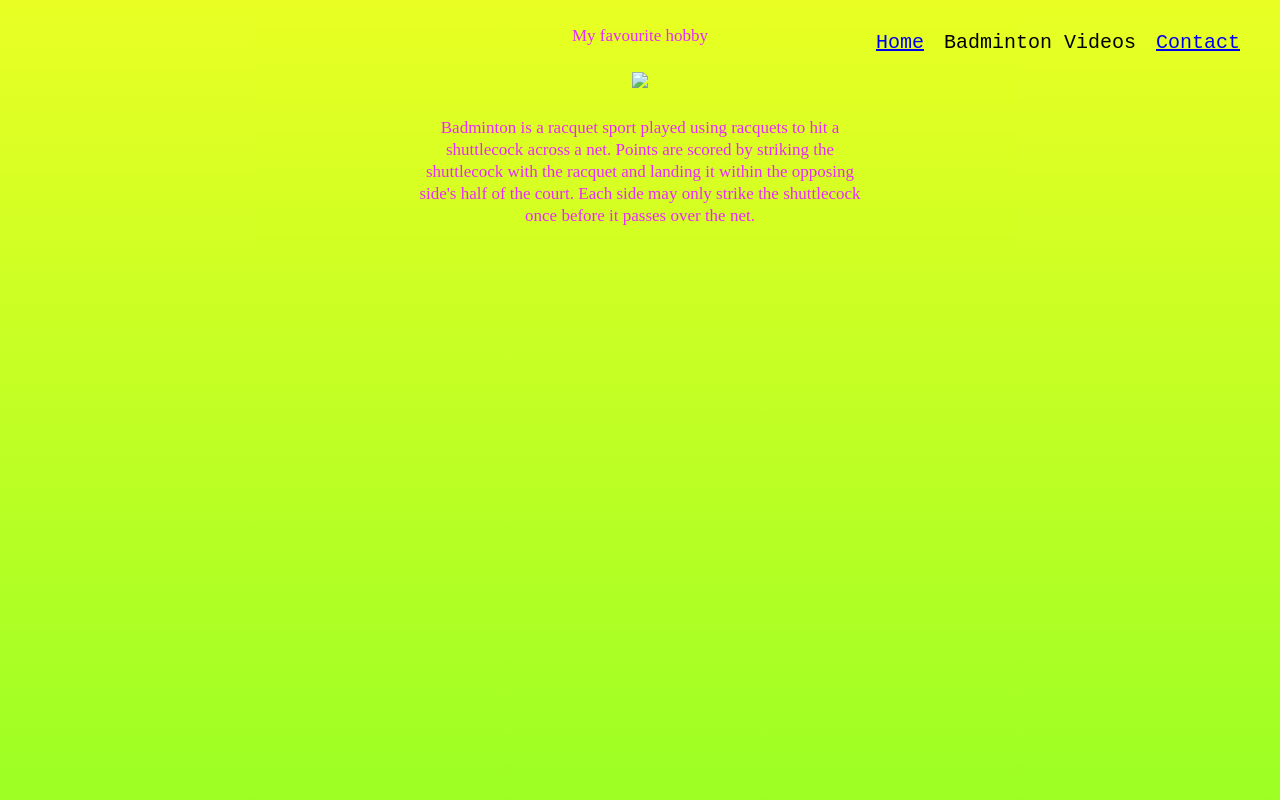
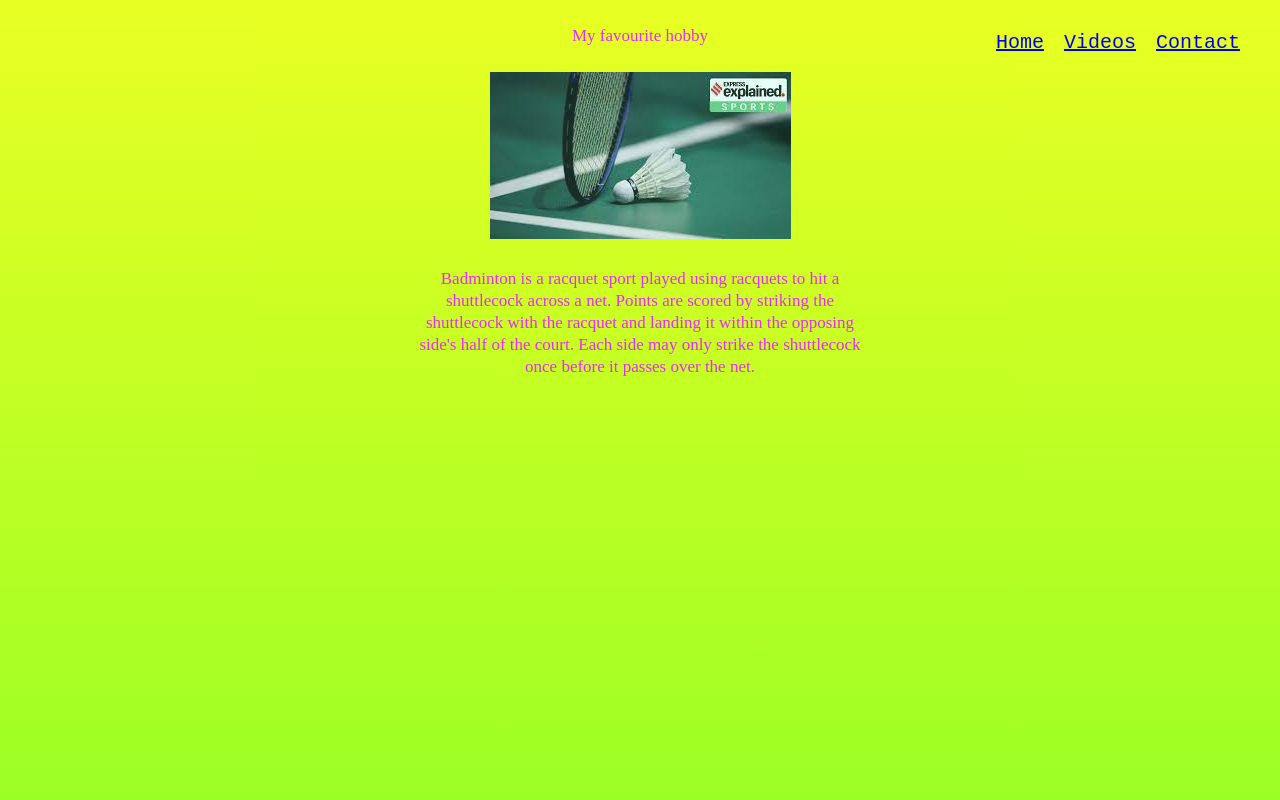
Before and after one commit to AmoghAdmane/BadmintonPro, a plain HTML site: page index.html in a window 1280 px wide. Shown: the top 800 px of the page. Drawn offline with Linux system fonts and the light colour scheme.

Commit message:
Add files via upload

```diff
--- a/index.html
+++ b/index.html
@@ -13,7 +13,7 @@
 
         <li class="links"><a href="#welcome">Home</a></li>
 
-        <li class="links"><a href="#videos"></a>Badminton Videos</li>
+        <li class="links"><a href="#videos">Videos</a></li>
         <li class="links"><a href="#contact">Contact</a></li>
 
 
@@ -22,25 +22,22 @@
 
     <section id="welcome">
         <p>My favourite hobby</p>
-        <img src="download%20(1).jpg">
+        <img src="download.jpg">
         <p>Badminton is a racquet sport played using racquets to hit a shuttlecock across a net. Points are scored by striking the shuttlecock with the racquet and landing it within the opposing side's half of the court. Each side may only strike the shuttlecock once before it passes over the net.</p>
     </section>
+
+    <br>
+    <br>
+
     <section id="videos">
         <h1>Videos</h1>
         <div class="line"></div>
         <iframe width="1366" height="700" src="https://www.youtube.com/embed/1UIhKZCPMYM" title="YouTube video player" frameborder="0" allow="accelerometer; autoplay; clipboard-write; encrypted-media; gyroscope; picture-in-picture" allowfullscreen></iframe>
 
-        <br>
 
         <br>
         <br>
 
-
-        <h1>Videos</h1>
-        <div class="line"></div>
-
-        <br>
-        <br>
 
     </section>
 
@@ -49,4 +46,6 @@
 
 
 
-</body></html>
+</body>
+
+</html>
--- a/style.css
+++ b/style.css
@@ -98,6 +98,6 @@ p {
     font-size: 17px;
     line-height: 1.3;
 }
-links{
+.links{
     text-align: right;
 }
```
Also changed, not shown: download.jpg (added).
